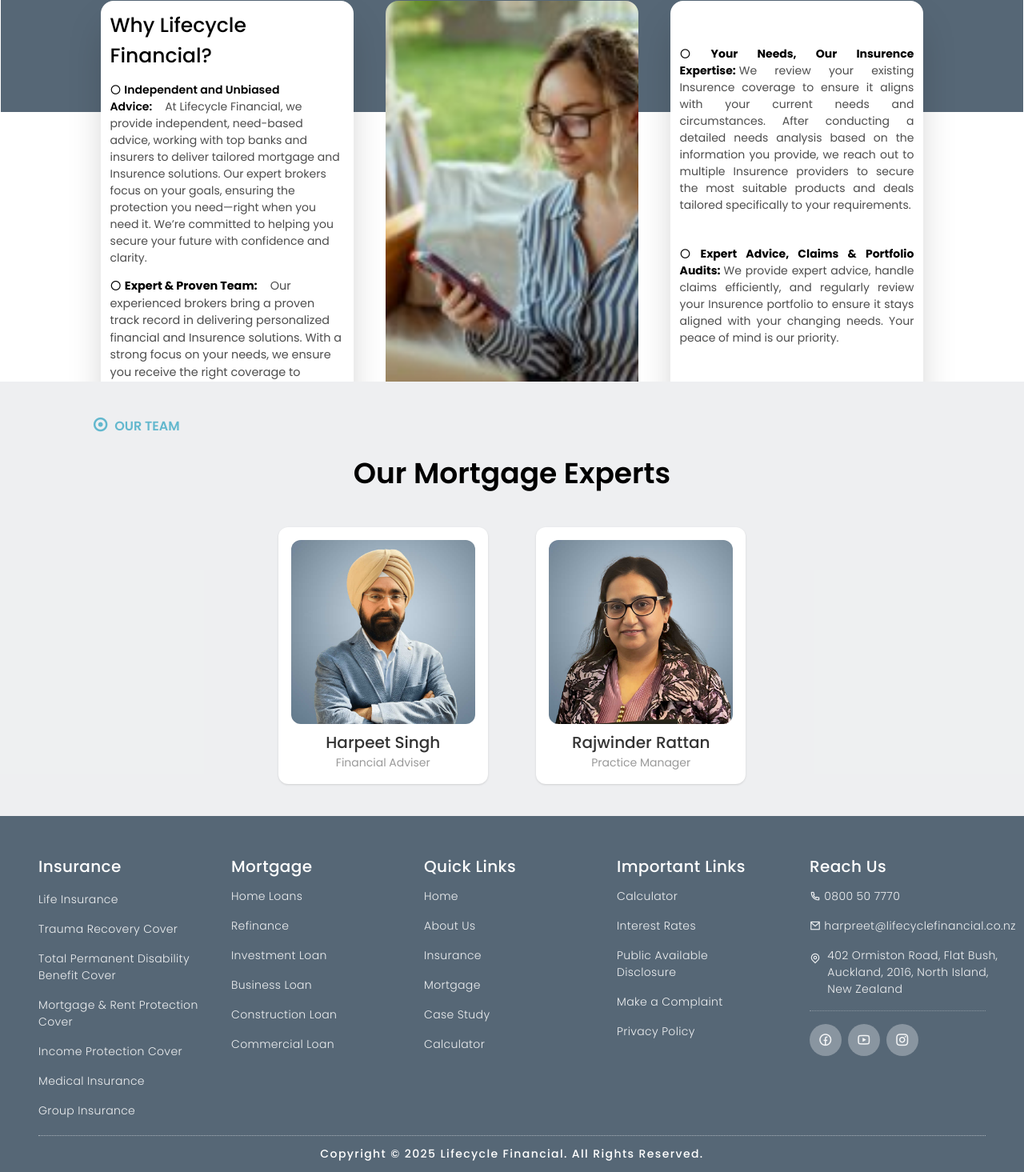
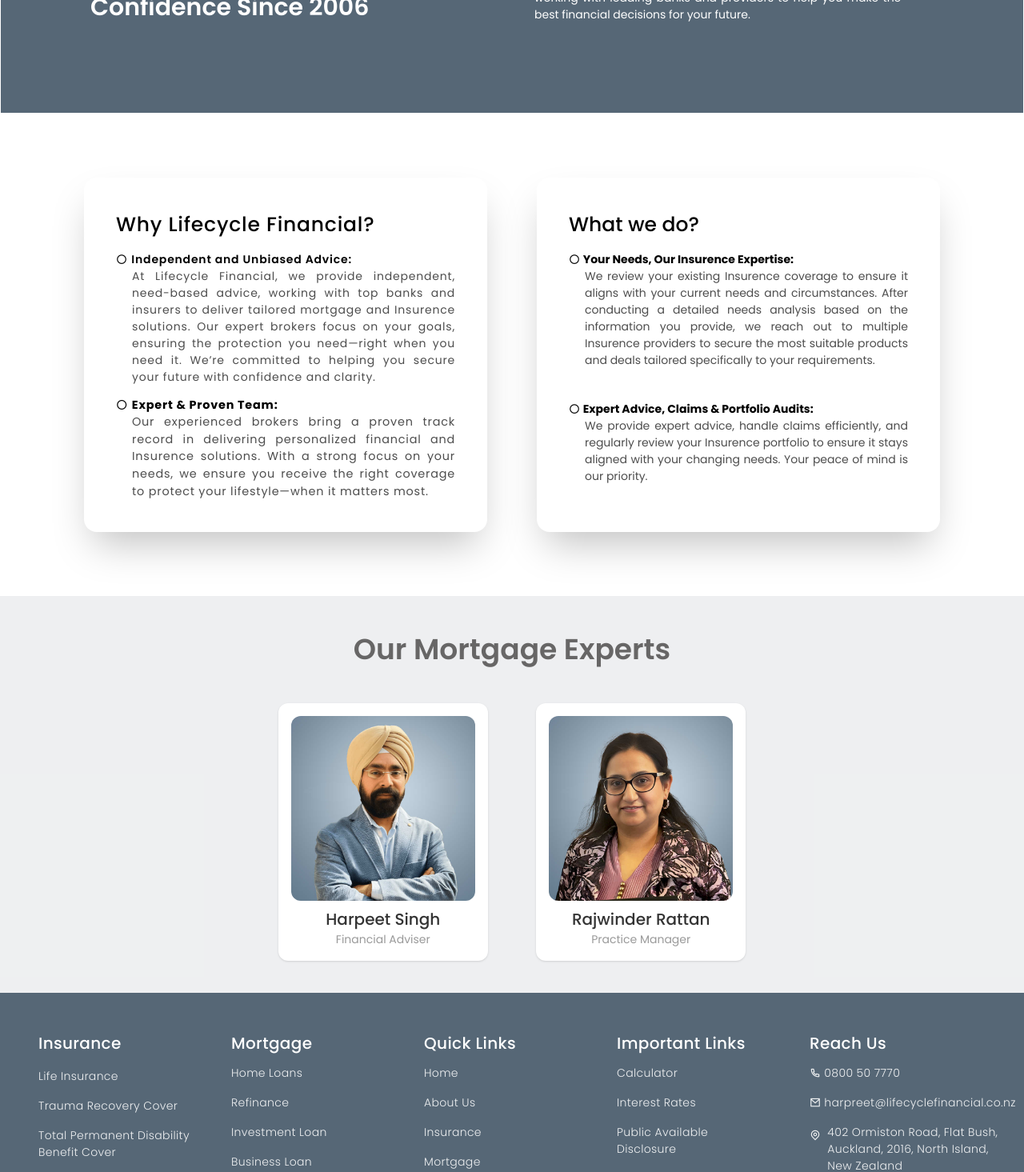
Before and after one commit to Giftechies/lifecycle-insurance, a Next.js app: page /about in a window 1280 px wide. Shown: the part 1320-2785 px from the top of the page at 80% size. Built offline with nearby package versions, Linux system fonts and the light colour scheme.

Commit message:
about pic change

```diff
--- a/src/app/Components/Footer/Footer.tsx
+++ b/src/app/Components/Footer/Footer.tsx
@@ -6,11 +6,11 @@
     <>
       {/* footer */}
       <footer className="footer bg-[var(--tri)] overflow-hidden">
-        <main className="w-full h-full max-w-[1600px] mx-auto text-[14px] px-4 pb-10 lg:pb-5 lg:px-[3rem] xl:py-5 tracking-wide  font-light">
+        <main className="w-full h-full max-w-[1600px] mx-auto text-[14px] p-4  lg:p-[3rem]  tracking-wide  max-lg:pb-18 font-light">
           <div
             className="content border-b border-dotted border-white/50 text-white/90
               flex flex-col
-              lg:flex-row max-xl:flex-wrap lg:justify-between gap-6 mt-7 lg:items-start xl:pb-5"
+              lg:flex-row max-xl:flex-wrap lg:justify-between gap-6  lg:items-start "
           >
             {/* Insurence */}
             <div className="shrink-0 lg:pt-0 lg:basis-[18%]">
@@ -97,7 +97,7 @@
             </div>
           </div>
 
-          <h1 className="text-white font-medium tracking-widest text-center mt-3 mb-12 md:mb-0">
+          <h1 className="text-white font-medium tracking-widest text-center mt-6">
             Copyright © 2025 Lifecycle Financial. All Rights Reserved.
           </h1>
         </main>
--- a/src/app/about/page.tsx
+++ b/src/app/about/page.tsx
@@ -73,11 +73,11 @@
 
         {/* section 2 */}
         <section className="section_2   w-full overflow-hidden  ">
-          <main className="   max-w-[1600px] max-lg:space-y-4  max-lg:p-4 lg:h-[47rem] xl:h-[42rem]  mx-auto  relative  ">
+          <main className="   max-w-[1600px] max-lg:space-y-4  max-lg:p-6   mx-auto  relative  ">
 
 
             {/* part 1 */}
-            <div className=" border p-[1rem] max-lg:rounded-2xl bg-[var(--tri)] max-lg:flex-col flex gap-2 lg:gap-3 text-white lg:px-[2.8rem] xl:px-[7rem] xl:py-10 lg:absolute lg:h-[50%]  z-10 ">
+            <div className=" border p-[1rem] max-lg:rounded-2xl bg-[var(--tri)] max-lg:flex-col flex gap-2 lg:gap-3 text-white lg:px-[2.8rem] xl:p-[7rem]   lg:h-[50%]  z-10 ">
               {/* left */}
               <div className=" w-full text-[14px] lg:w-[50%]  ">
                 <i className="ri-record-circle-line"></i> Get to Know Us Better
@@ -97,8 +97,8 @@
 
             {/* part 2 */}
 
-            <div className=" w-full flex max-lg:flex-col gap-6 lg:gap-3  lg:px-[2.8rem] xl:px-[7rem] justify-around mt-3 lg:mt-14 lg:absolute  top-35  z-20 ">
-              <div className=" w-full rounded-2xl text-left lg:w-[30%] bg-white p-3 shadow-2xl   ">
+            <div className=" w-full flex max-lg:flex-col  gap-6 lg:gap-3  lg:p-[2.8rem]  xl:p-[5rem] justify-around ">
+              <div className=" w-full rounded-2xl  lg:w-[45%] bg-white p-3 shadow-2xl  lg:p-10 tracking-wider  ">
                 <p className=" text-[25px]   font-medium ">
                   Why Lifecycle Financial?
                 </p>
@@ -107,7 +107,7 @@
                   <span className="font-semibold ">
                     Independent and Unbiased Advice:
                   </span>
-                  <p className=" ml-4 inline  text-justify text-black/70 ">
+                  <p className=" ml-5   text-justify text-black/70  ">
                     At Lifecycle Financial, we provide independent, need-based
                     advice, working with top banks and insurers to deliver
                     tailored mortgage and Insurence solutions. Our expert
@@ -122,7 +122,7 @@
                   <span className="font-bold mr-1 text-left ">
                     Expert & Proven Team:
                   </span>
-                  <p className=" ml-3 inline text-justify text-black/70 ">
+                  <p className="  text-justify text-black/70   ml-5  ">
                     Our experienced brokers bring a proven track record in
                     delivering personalized financial and Insurence solutions.
                     With a strong focus on your needs, we ensure you receive the
@@ -132,17 +132,9 @@
                 </p>
               </div>
 
-              {/* img */}
-              <div className=" w-full rounded-2xl overflow-hidden lg:w-[30%]   ">
-                <img
-                  src="./ab2.jpg"
-                  className=" h-full w-full  object-cover"
-                  alt=""
-                />
-              </div>
               {/* text */}
-              <div className=" w-full rounded-2xl text-left lg:w-[30%] bg-white p-3  shadow-2xl">
-                <p className=" text-[20px] text-white font-bold ">
+              <div className=" w-full rounded-2xl text-left lg:w-[45%] bg-white p-4 lg:p-10  shadow-2xl">
+                <p className=" text-[25px]   font-medium ">
                   What we do?
                 </p>
                 <p className=" mt-3.5 text-justify text-[14px]">
@@ -150,14 +142,14 @@
                   <span className="font-bold mr-1 ">
                     Your Needs, Our Insurence Expertise:
                   </span>
-                  <span className="text-black/70 ">
+                  <p className="text-black/70   ml-5 ">
                     We review your existing Insurence coverage to ensure it
                     aligns with your current needs and circumstances. After
                     conducting a detailed needs analysis based on the
                     information you provide, we reach out to multiple Insurence
                     providers to secure the most suitable products and deals
                     tailored specifically to your requirements.
-                  </span>
+                  </p>
                 </p>
 
                 <p className=" mt-3.5 text-[14px] text-justify md:mt-10 ">
@@ -165,12 +157,12 @@
                   <span className="font-bold mr-1  ">
                     Expert Advice, Claims & Portfolio Audits:
                   </span>
-                  <span className=" text-black/70  ">
+                  <p className=" text-black/70   ml-5  ">
                     We provide expert advice, handle claims efficiently, and
                     regularly review your Insurence portfolio to ensure it stays
                     aligned with your changing needs. Your peace of mind is our
                     priority.
-                  </span>
+                  </p>
                 </p>
               </div>
             </div>
@@ -182,13 +174,10 @@
         {/* section 3 team */}
         <section className=" w-full px-4 py-10 xl:px-[9%]  bg-[var(--tri)]/10  max-w-[1600px] mx-auto">
           <main className=" w-full ">
-            <p className=" text-[var(--primg)]  font-semibold">
-              <i className="ri-record-circle-line mr-2 text-xl "></i>
-              OUR TEAM
-            </p>
-              <p className=" text-[36px] text-center mt-5 font-semibold ">Our Mortgage Experts</p>
+
+              <p className=" text-[36px] text-center text-[var(--secgr)]  font-semibold ">Our Mortgage Experts</p>
             {/* cards */}
-            <div className=" w-full  text-black/40   mt-6 flex max-md:flex-col items-start justify-around gap-5 lg:justify-center lg:gap-15 ">
+            <div className=" w-full  text-black/40  mt-6 flex max-md:flex-col items-center justify-around gap-5 lg:justify-center lg:gap-15 ">
               {/* card 1 */}
 
               {[
```
